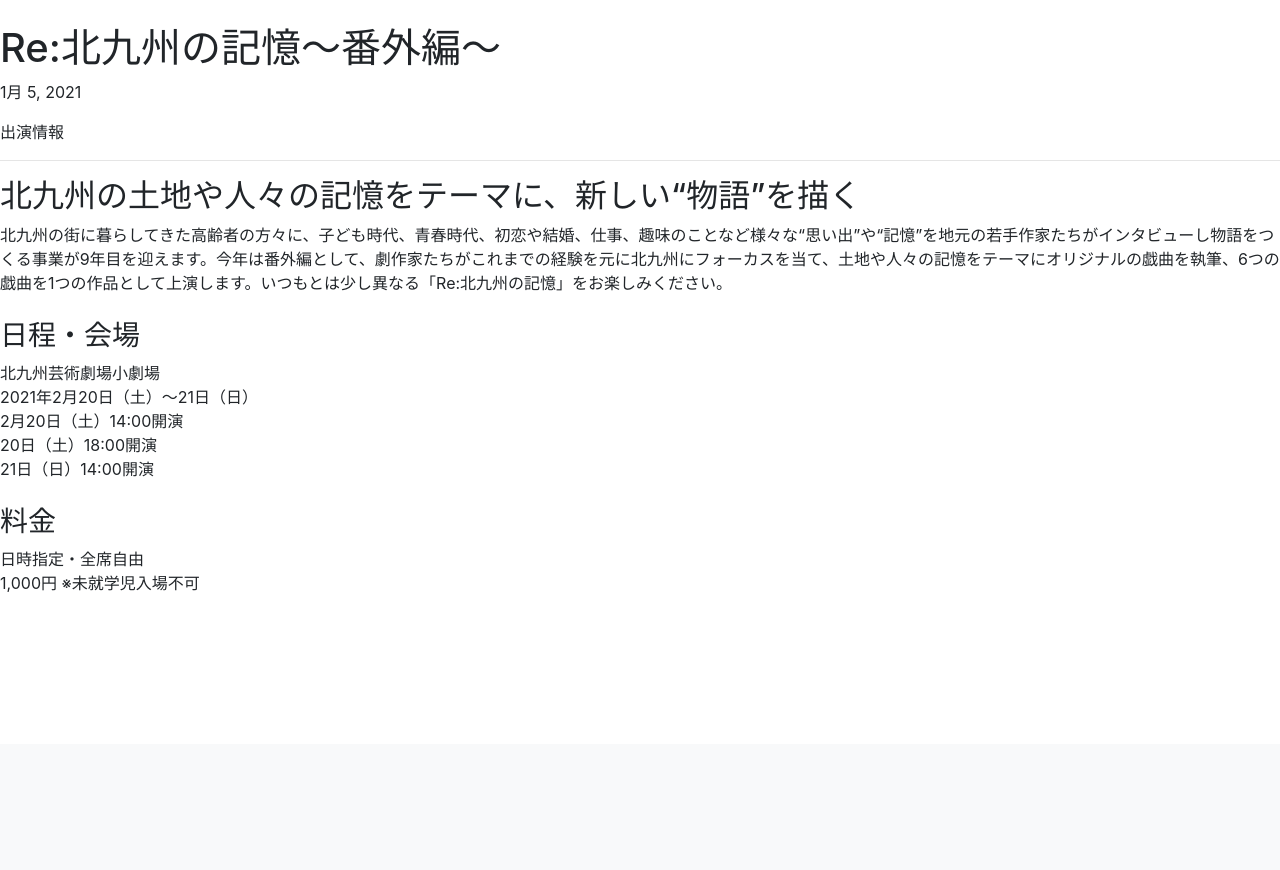
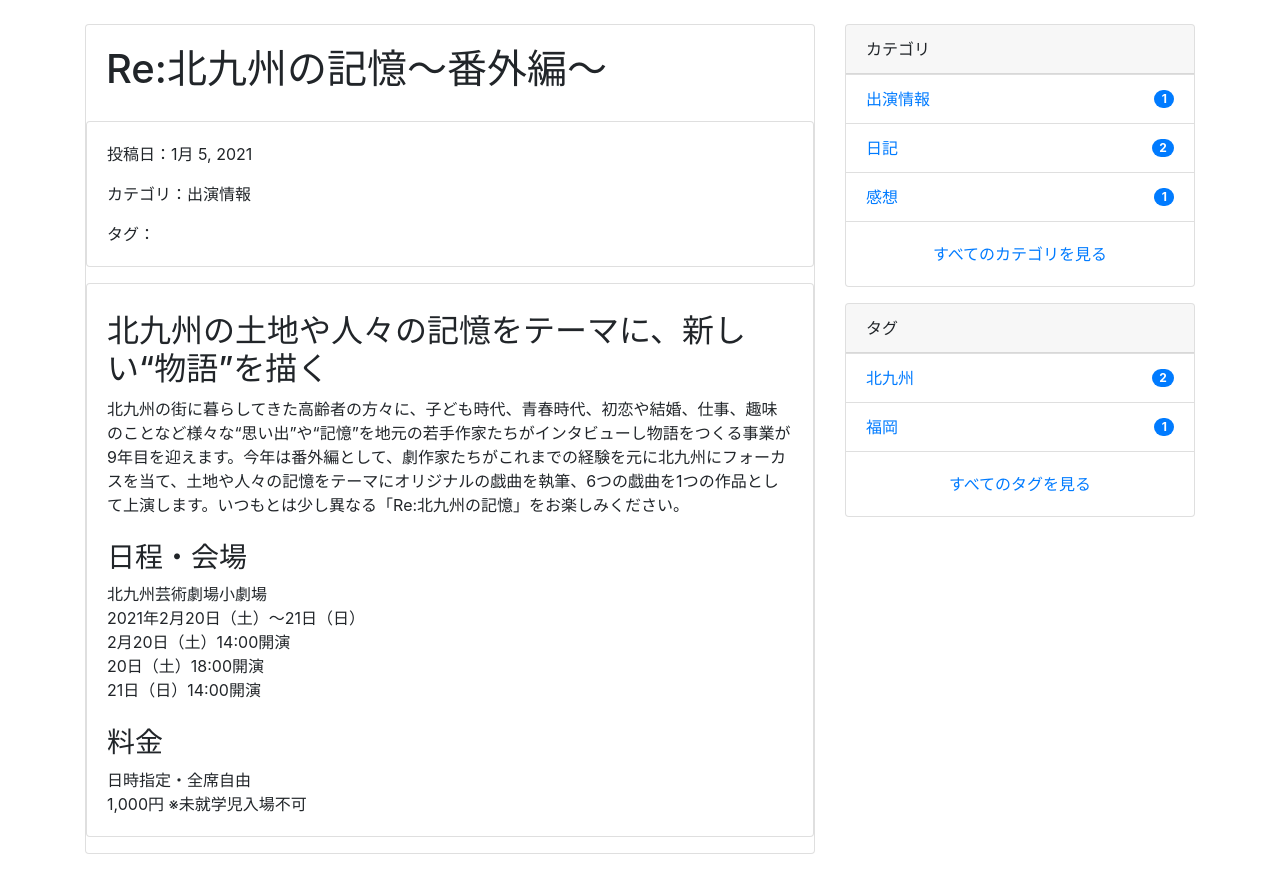
Before and after one commit to nsktky/ayameblog, a Django app: page /post/5/ in a window 1280 px wide. Shown: the part 56-926 px from the top of the page. Before the commit the page ends 648 px from the top, so only its background shows below. Run offline with Django 3.2, Linux system fonts and the light colour scheme; data comes from the database, SQL or seed files in the repository; both versions use the stored data as it was after the commit; some libraries are stand-ins or nearby versions.

Commit message:
各ページのレイアウトを調整しました

```diff
--- a/blog/templates/blog/post_detail.html
+++ b/blog/templates/blog/post_detail.html
@@ -4,14 +4,43 @@
 {% block description %}文目卓弥のブログです。やっていき。{% endblock %}
 
 {% block content %}
+<div class="container">
+    <div class="row">
+        <main class="col-md-8">
+            <div class="card mb-3">
+                <div class="card-body">
+                    <h1>{{ object.title }}</h1>
+                </div>
+            <div>
 
-<h1>{{ object.title }}</h1>
-<p>{{ object.published_at|date }}</p>
-<p>{{ object.category.name }}</p>
-{% for tag in object.tags.all %}
-{{ tag.name }}
-{% endfor %}
-<hr>
-{{ object.content|safe }}
+            <div class="card mb-3">
+                <div class="card-body">
+                    <p>投稿日：{{ object.published_at|date }}</p>
+                    <p>カテゴリ：{{ object.category.name }}</p>
+                    タグ：
+                    {% for tag in object.tags.all %}
+                    {{ tag.name }}
+                    {% endfor %}
+                </div>
+            </div>
+
+            <div class="card mb-3">
+                <div class="card-body">
+                    <h1>{{ object.content|safe }}</h1>
+                    {% if post.image %}
+                    <a href="{% url 'blog:post_detail' post.id %}">
+                    <img class="card-img-top" src="{{ post.image.url }}" alt="{{ post.title }}">
+                    </a>
+                    {% endif %}
+                    <br>
+                </div>
+            <div>
+        </main>
+
+        <aside class="col-md-4">
+            {% include "blog/snippets/sidebar.html" %}
+        </aside>
+    </div>
+</div>
 
 {% endblock %}
--- a/blog/views.py
+++ b/blog/views.py
@@ -23,7 +23,7 @@
 class IndexView(ListView):
     model = Post
     template_name = 'blog/index.html'
-    paginate_by = 1
+    paginate_by = 3
 
 
 class CategoryListView(ListView):
```
Also changed, not shown: blog/templates/blog/category_list.html (+14 -0 lines), blog/templates/blog/category_post.html (+14 -0 lines), blog/templates/blog/snippets/main_post_list.html (+10 -5 lines), blog/templates/blog/tag_list.html (+16 -2 lines), blog/templates/blog/tag_post.html (+14 -0 lines), db.sqlite3.
